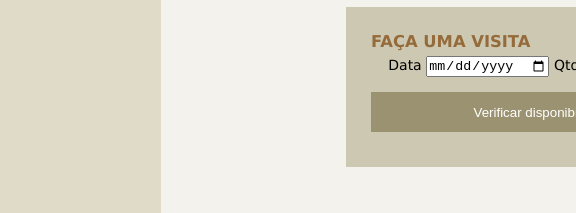
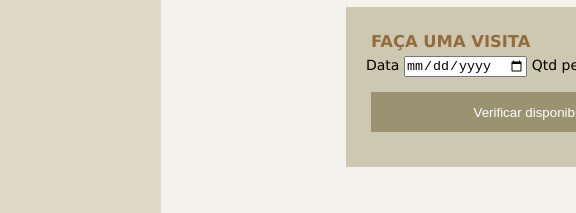
Before and after one commit to gustavoofranca/Desafio-museu, a plain HTML site: page index.html in a window 1280 px wide. Shown: the part 487-700 px from the top of the page, 704-1280 px from the left. Drawn offline with Linux system fonts and the light colour scheme.

Commit message:
Update index.html

```diff
--- a/index.html
+++ b/index.html
@@ -78,7 +78,7 @@
                 <aside id="data-visita">
                     <form>
                         <h3>FAÇA UMA VISITA</h3>
-                        <p>&nbsp;&nbsp;&nbsp;&nbsp;&nbsp;<label for="data"><span style="color:black">Data</span></label>
+                        <p><label for="data"><span style="color:black">Data</span></label>
                         <input type ="date" id="data" name="" required>
                         <label for="Qtd"><span style="color:black">Qtd pessoas:</span></label>
                         <input type ="number" id="Qtd" value="1" required></p>
```
